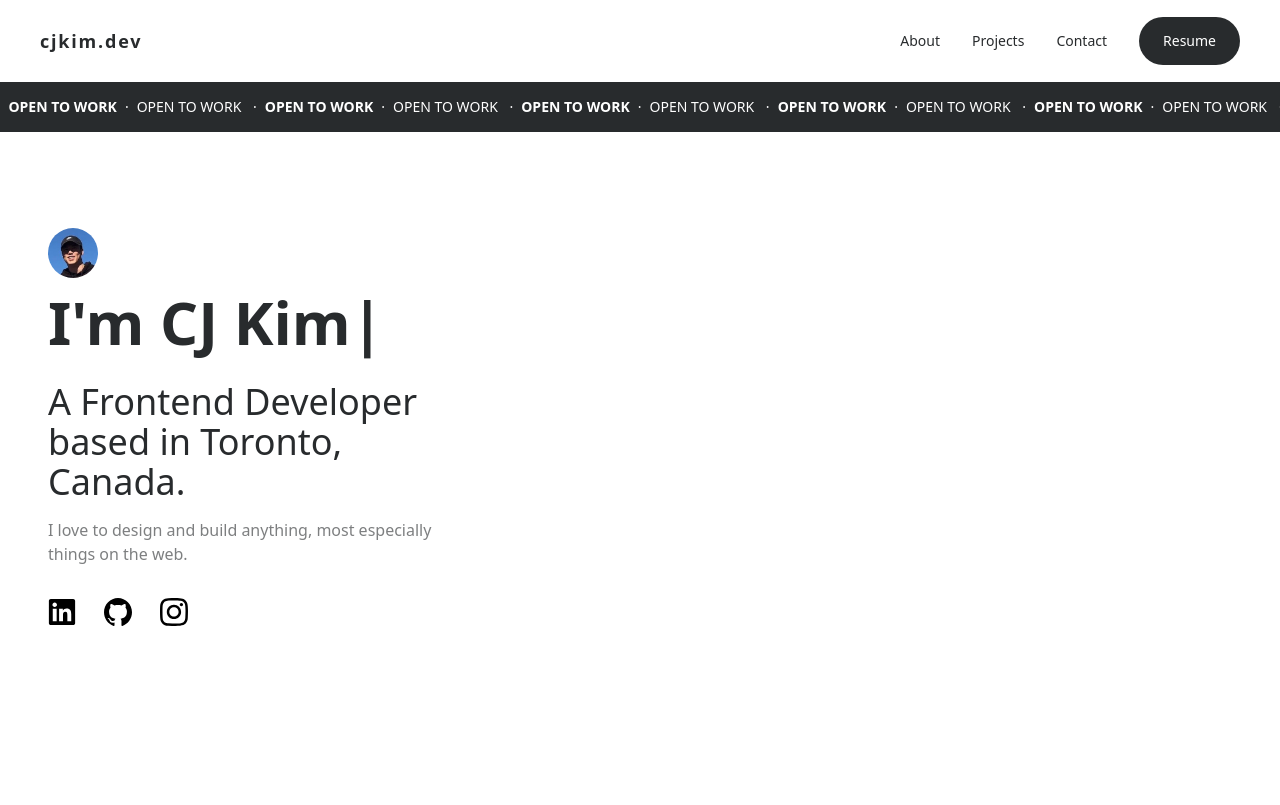
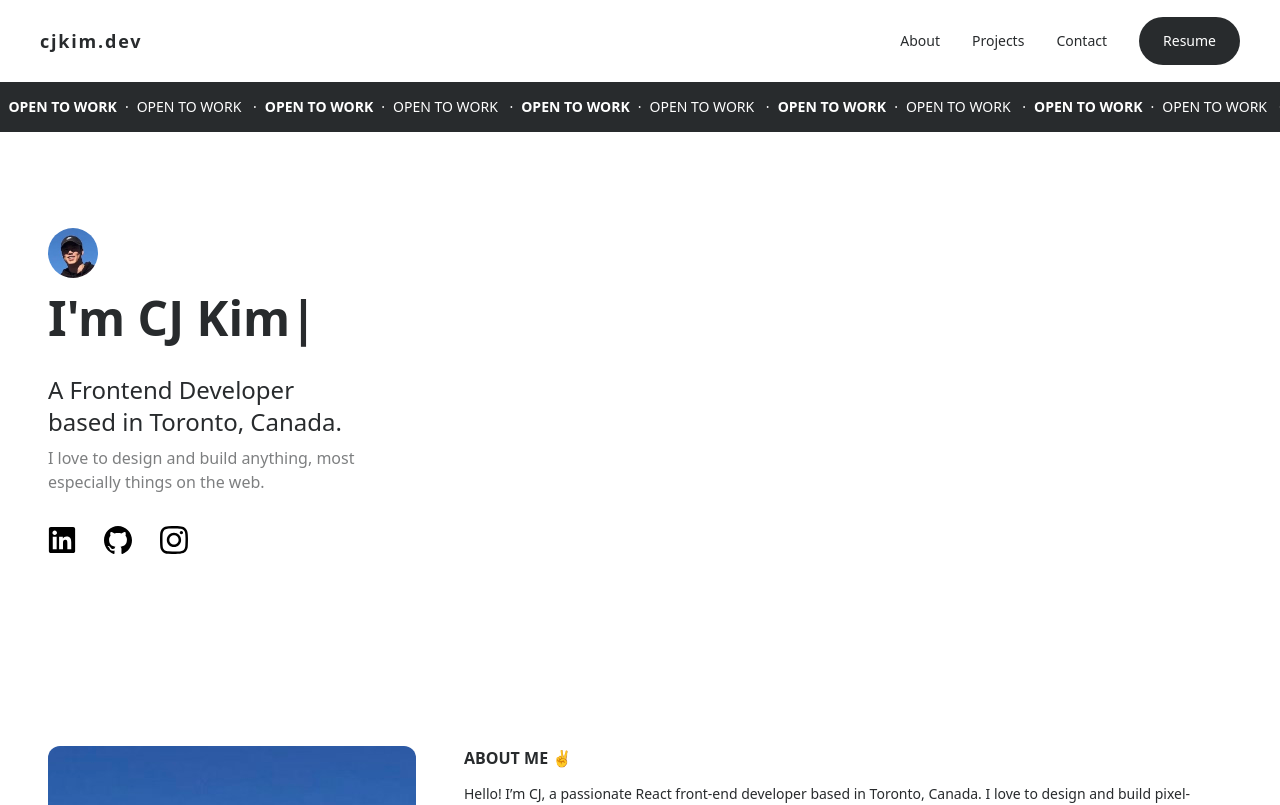
Before and after one commit to cjoak1028/cjoak1028.github.io, a React (Vite) app: page / in a window 1280 px wide. Shown: the top 805 px of the page. Built offline with nearby package versions, Linux system fonts and the light colour scheme.

Commit message:
Made hero section responsive

```diff
--- a/src/features/Hero/Hero.jsx
+++ b/src/features/Hero/Hero.jsx
@@ -7,7 +7,7 @@ import ScrollToSection from "src/components/ScrollToSection";
 const Hero = () => {
   return (
     <ScrollToSection>
-      <div className="flex flex-col justify-center gap-8 md:justify-between w-full">
+      <div className="flex flex-col gap-8">
         <div className="">
           <img
             src={HeroPhoto}
@@ -17,11 +17,11 @@ const Hero = () => {
             sequence={[1000, "I'm CJ Kim"]}
             wrapper="span"
             cursor={true}
-            className="text-3xl sm:text-4xl flex items-center h-6 sm:h-8 sm:w-[13rem] md:w-[22rem] md:text-5xl xl:text-6xl md:h-12 xl:h-14 font-semibold"
+            className="text-3xl sm:text-4xl flex items-center h-6 md:text-5xl md:h-12  font-semibold w-full"
           />
         </div>
-        <div className="w-full max-w-[18.75rem] sm:max-w-[20rem] md:max-w-[28rem] xl:max-w-[26rem]">
-          <h2 className="font-medium text-xl sm:text-2xl md:text-4xl mb-2 md:mb-4">
+        <div className="w-full max-w-[16rem] sm:max-w-[20rem]">
+          <h2 className="font-medium text-xl sm:text-2xl mb-2">
             A Frontend Developer based in Toronto, Canada.
           </h2>
           <h3 className="font-medium text-xs sm:text-sm md:text-base opacity-60 leading-snug">
```
